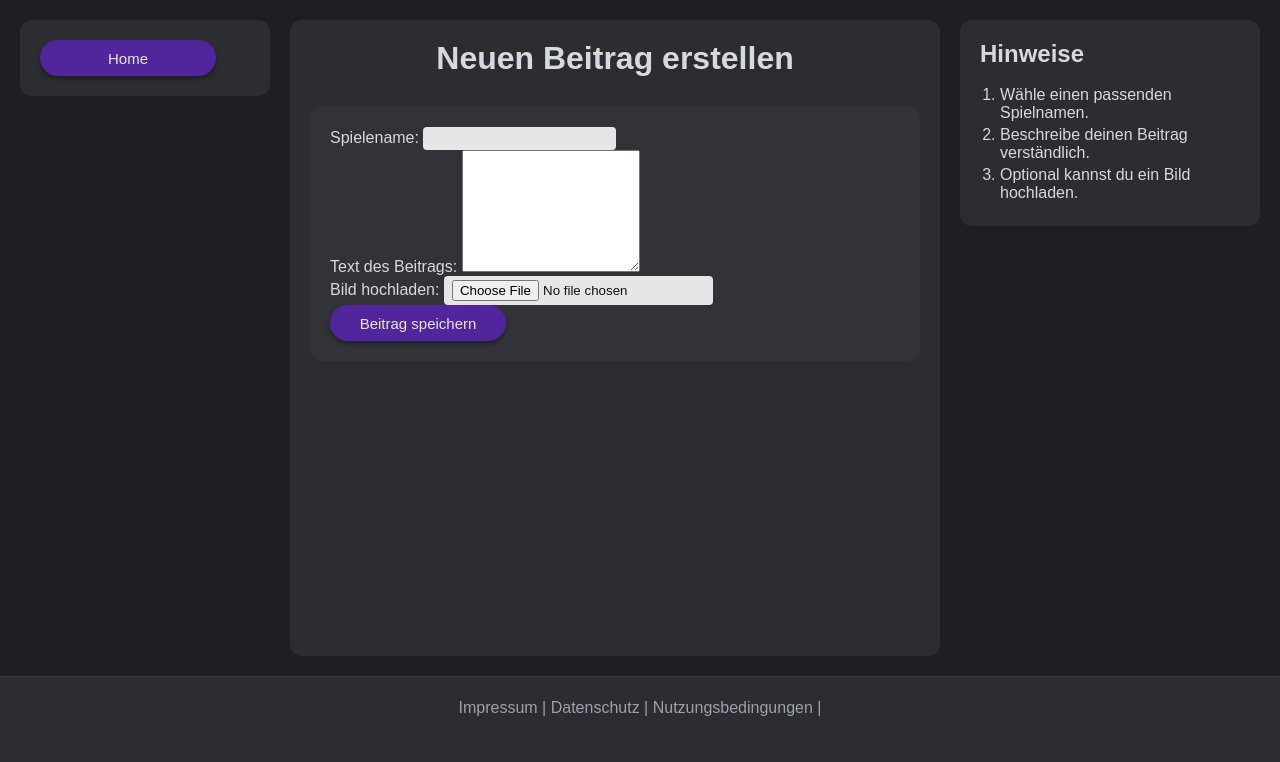
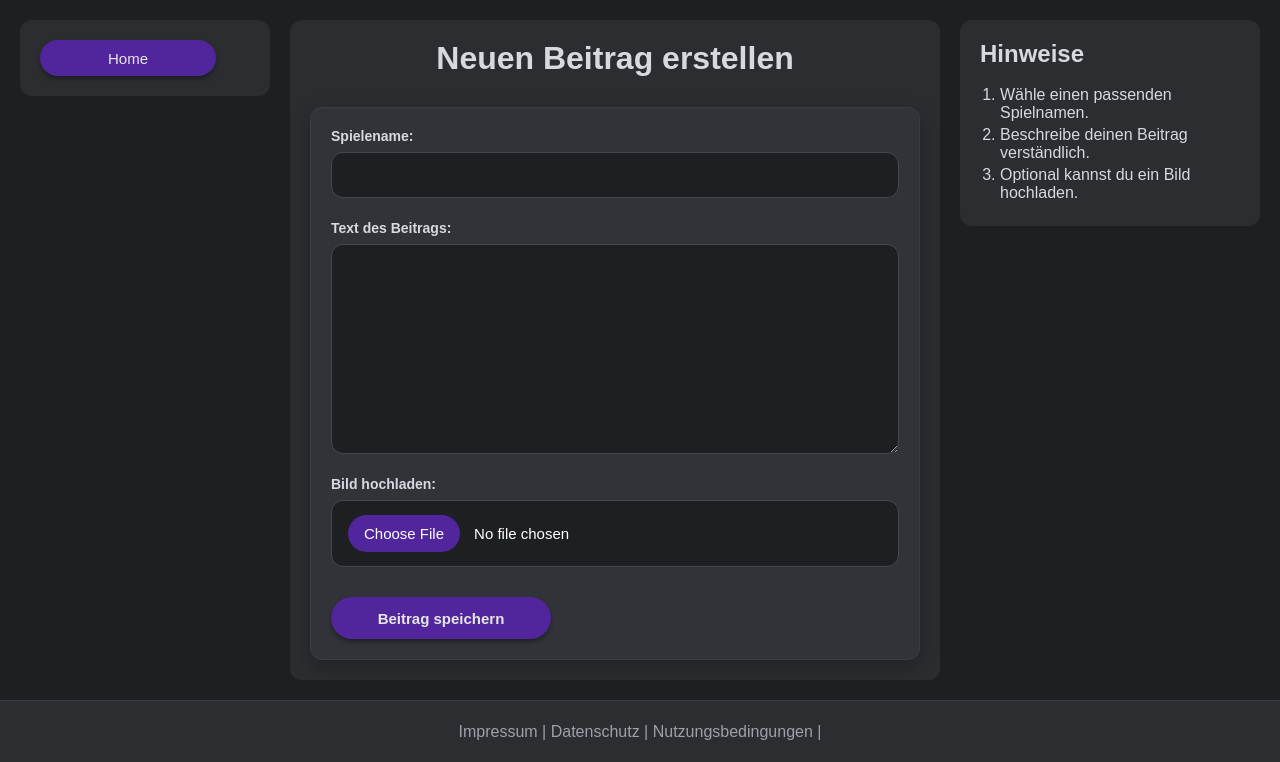
Before and after one commit to Sutoroberii/Webprogrammierung_gaming, a PHP site: page /beitrag-neu.php in a window 1280 px wide. Shown: the part 62-824 px from the top of the page. Before the commit the page ends 778 px from the top, so only its background shows below. Run offline with PHP 8.4, Linux system fonts and the light colour scheme; some libraries are stand-ins or nearby versions.

Commit message:
Beitrag neu geändert

```diff
--- a/css/main.css
+++ b/css/main.css
@@ -397,6 +397,97 @@ a.button-link:hover {
     color: #a78bfa;
 }
 
+/* Formular für neuen Beitrag */
+.post-form {
+    display: flex;
+    flex-direction: column;
+    gap: 22px;
+}
+
+.post-form div {
+    display: flex;
+    flex-direction: column;
+    gap: 8px;
+}
+
+.post-form label {
+    font-size: 14px;
+    font-weight: bold;
+    color: #d6d9df;
+}
+
+.post-form input[type="text"],
+.post-form textarea,
+.post-form input[type="file"] {
+    width: 100%;
+    border: 1px solid #45484f;
+    border-radius: 12px;
+    background: #1e1f22;
+    color: #ffffff;
+    padding: 14px 16px;
+    font-size: 15px;
+    font-family: Arial, sans-serif;
+    transition: border-color 0.2s ease, box-shadow 0.2s ease, background 0.2s ease;
+}
+
+.post-form input[type="text"] {
+    height: 46px;
+}
+
+.post-form textarea {
+    min-height: 180px;
+    resize: vertical;
+    line-height: 1.5;
+}
+
+.post-form input[type="text"]:focus,
+.post-form textarea:focus,
+.post-form input[type="file"]:focus {
+    outline: none;
+    border-color: #8b5cf6;
+    box-shadow: 0 0 0 3px rgba(139, 92, 246, 0.25);
+    background: #24262b;
+}
+
+.post-form input::placeholder,
+.post-form textarea::placeholder {
+    color: #8f949e;
+}
+
+/* Datei-Upload schöner */
+.post-form input[type="file"] {
+    cursor: pointer;
+}
+
+.post-form input[type="file"]::file-selector-button {
+    margin-right: 14px;
+    border: none;
+    border-radius: 999px;
+    background: #51269d;
+    color: #ffffff;
+    padding: 10px 16px;
+    cursor: pointer;
+}
+
+.post-form input[type="file"]::file-selector-button:hover {
+    background: #6330bd;
+}
+
+/* Formular-Button etwas schöner */
+.post-form button {
+    margin-top: 8px;
+    width: 220px;
+    align-self: flex-start;
+    height: 42px;
+    font-weight: bold;
+}
+
+
+.post {
+    border: 1px solid #3a3d42;
+    box-shadow: 0 8px 20px rgba(0, 0, 0, 0.25);
+}
+
 /* Responsive Ansicht */
 @media (max-width: 900px) {
     .layout {
--- a/index.php
+++ b/index.php
@@ -66,6 +66,8 @@ foreach ($beitraege as $beitrag) {
 
         <form class="filter-form" method="GET" action="beitraege-index.php">
             <button> <a href="index.php" class= "button-link">Home</a></button>
+            <button> <a href="anmeldung.php" class= "button-link">Anmeldung</a></button>
+            <button> <a href="registrierung.php" class= "button-link">Registrieren</a></button>
             <label for="spiel">Nach Spiel filtern:</label>
 
             <select name="spiel" id="spiel">
```
